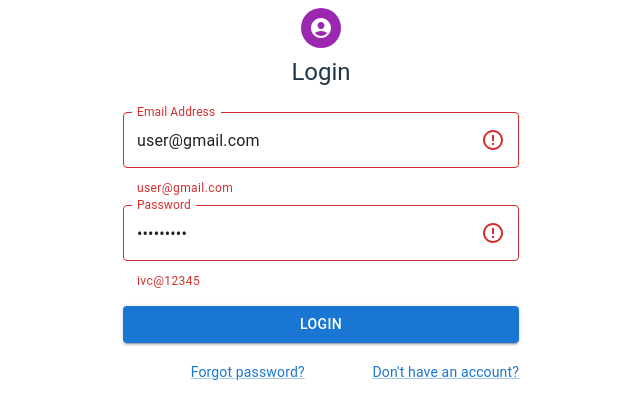
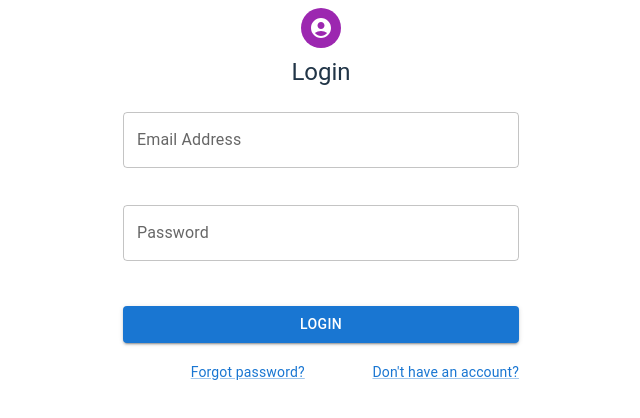
Before and after one commit to xuahugk2/NXH, a React (Vite) app: page /login in a window 1280 px wide. Shown: the top 418 px of the page, without its empty margins (319-959 px from the left). Built offline with nearby package versions, Linux system fonts and the light colour scheme.

Commit message:
update code

```diff
--- a/src/components/auth/login.jsx
+++ b/src/components/auth/login.jsx
@@ -15,8 +15,8 @@
 import useAuthAction from '../../actions/hooks/authHook';
 
 const initialState = {
-    email: 'user@gmail.com',
-    password: 'ivc@12345',
+    email: '',
+    password: '',
 };
 
 export default function Login() {
--- a/src/components/home/home.jsx
+++ /dev/null
@@ -1,20 +0,0 @@
-import * as React from 'react';
-import { useNavigate } from 'react-router-dom';
-import useAuthState from '../../reducers/hook/authHook';
-
-export default function Home() {
-    const { authInfo } = useAuthState();
-
-    const navigate = useNavigate();
-
-    React.useEffect(() => {
-        console.log(authInfo);
-        if (!authInfo?._id) {
-            navigate('/login');
-        }
-    });
-
-    return (
-        <div>Home.</div>
-    );
-}
--- a/src/components/layout/components.jsx
+++ b/src/components/layout/components.jsx
@@ -6,7 +6,7 @@
 import Login from '../auth/login';
 import Register from '../auth/register';
 import ForgotPassword from '../auth/forgot';
-import Home from '../home/home';
+import Dashboard from '../dashboard/dashboard';
 
 export default function Components() {
     return (
@@ -18,7 +18,7 @@
                 <Route path='/forgot-password' element={<ForgotPassword />} />
 
                 {/* Main */}
-                <Route path='/' element={<Home />} />
+                <Route path='/' element={<Dashboard />} />
             </Routes>
         </BrowserRouter>
     );
```
